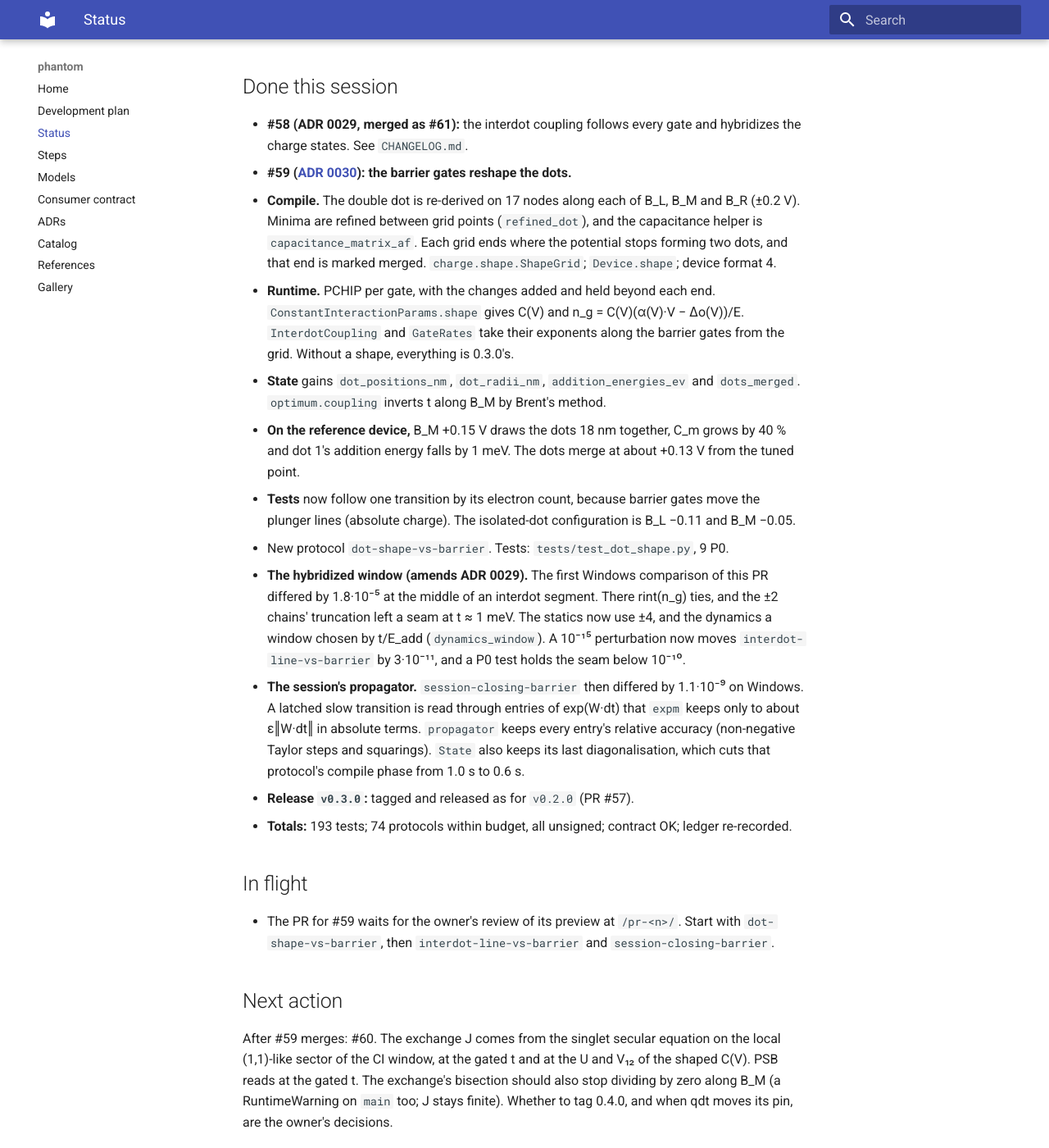
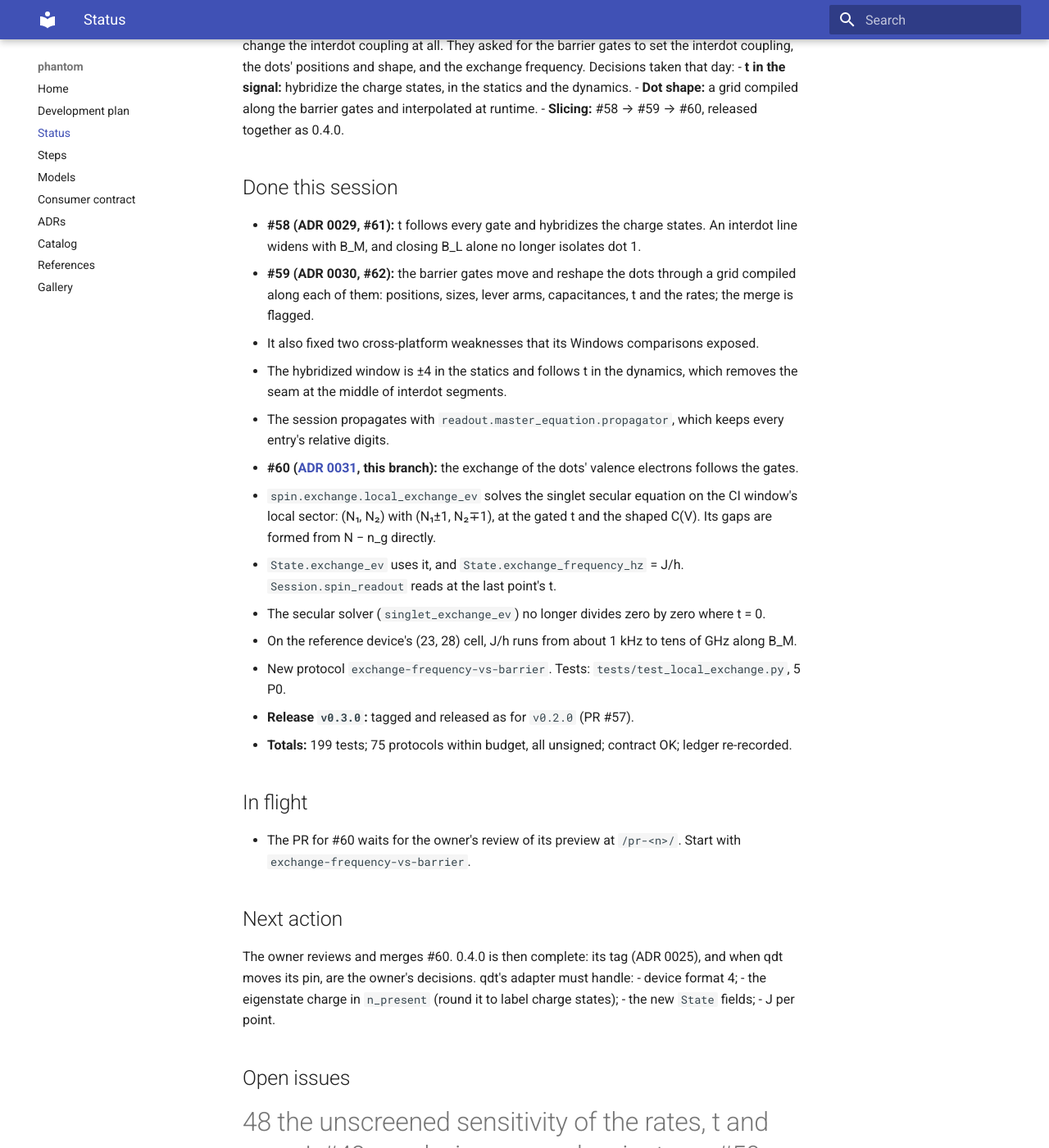
Before and after one commit to CowboyQuantum/phantom, an MkDocs documentation site: the page built from docs/STATUS.md, in a window 1280 px wide and 1400 px high, scrolled down 578 px. Shown: the whole window at 82% size. Built offline with MkDocs 1.6.1 and Material for MkDocs 9.7.7, drawn with Linux system fonts in a browser that asks for light colours; some of the changed text lies outside the part shown.

Commit message:
docs(adr): ADR 0031 the exchange of the valence electrons follows the gates; CONTRACT, CHANGELOG, MODELS, STATUS (#60)
Co-Authored-By: Claude Opus 5.5 <noreply@anthropic.com>

```diff
--- a/docs/STATUS.md
+++ b/docs/STATUS.md
@@ -3,86 +3,82 @@
 > Rewritten at the end of every session. Never appended. A fresh session continues from this file alone.
 
 **Current step:** none in flight. Released: `v0.2.0` (on `f72daac`) and `v0.3.0` (on `6920f19`). 0.4.0 is
-untagged: it carries #58 (merged as #61) and #59 (this branch), and #60 is planned for it. Steps 1–7 are
-built; their open items (sign-offs, catalog entries, P1 rows, the solver) are on #16, #17, #25, #28, #32,
-#34 and #37.
-**Branch:** `issue-59/barrier-shaped-dots` (PR against `main`). `main` is at `663a7ab`, the merge of #61.
-**Last session:** 2026-10-31. The owner found in a simulated tune-up that the barrier gates did not
-change the interdot coupling at all. They asked for the barrier gates to set the interdot coupling, the
-dots' positions and shape, and later the exchange. Decisions taken that day:
+untagged and complete once this branch merges: #58 (merged as #61), #59 (merged as #62) and #60 (this
+branch). Steps 1–7 are built; their open items (sign-offs, catalog entries, P1 rows, the solver) are on
+#16, #17, #25, #28, #32, #34 and #37.
+**Branch:** `issue-60/exchange-follows-barriers` (PR against `main`). `main` is at `204de96`, the merge of
+#62.
+**Last session:** 2026-10-31. In a simulated tune-up the owner found that the barrier gates did not change
+the interdot coupling at all. They asked for the barrier gates to set the interdot coupling, the dots'
+positions and shape, and the exchange frequency. Decisions taken that day:
 - **t in the signal:** hybridize the charge states, in the statics and the dynamics.
 - **Dot shape:** a grid compiled along the barrier gates and interpolated at runtime.
 - **Slicing:** #58 → #59 → #60, released together as 0.4.0.
 
 ## Done this session
-- **#58 (ADR 0029, merged as #61):** the interdot coupling follows every gate and hybridizes the charge
-  states. See `CHANGELOG.md`.
-- **#59 ([ADR 0030](adr/0030-the-barrier-gates-reshape-the-dots-through-a-compiled-grid.md)): the barrier
-  gates reshape the dots.**
-  - **Compile.** The double dot is re-derived on 17 nodes along each of B_L, B_M and B_R (±0.2 V). Minima
-    are refined between grid points (`refined_dot`), and the capacitance helper is
-    `capacitance_matrix_af`. Each grid ends where the potential stops forming two dots, and that end is
-    marked merged. `charge.shape.ShapeGrid`; `Device.shape`; device format 4.
-  - **Runtime.** PCHIP per gate, with the changes added and held beyond each end.
-    `ConstantInteractionParams.shape` gives C(V) and n_g = C(V)(α(V)·V − Δo(V))/E. `InterdotCoupling` and
-    `GateRates` take their exponents along the barrier gates from the grid. Without a shape, everything
-    is 0.3.0's.
-  - **State** gains `dot_positions_nm`, `dot_radii_nm`, `addition_energies_ev` and `dots_merged`.
-    `optimum.coupling` inverts t along B_M by Brent's method.
-  - **On the reference device,** B_M +0.15 V draws the dots 18 nm together, C_m grows by 40 % and dot 1's
-    addition energy falls by 1 meV. The dots merge at about +0.13 V from the tuned point.
-  - **Tests** now follow one transition by its electron count, because barrier gates move the plunger
-    lines (absolute charge). The isolated-dot configuration is B_L −0.11 and B_M −0.05.
-  - New protocol `dot-shape-vs-barrier`. Tests: `tests/test_dot_shape.py`, 9 P0.
-  - **The hybridized window (amends ADR 0029).** The first Windows comparison of this PR differed by
-    1.8·10⁻⁵ at the middle of an interdot segment. There rint(n_g) ties, and the ±2 chains' truncation
-    left a seam at t ≈ 1 meV. The statics now use ±4, and the dynamics a window chosen by t/E_add
-    (`dynamics_window`). A 10⁻¹⁵ perturbation now moves `interdot-line-vs-barrier` by 3·10⁻¹¹, and a P0
-    test holds the seam below 10⁻¹⁰.
-  - **The session's propagator.** `session-closing-barrier` then differed by 1.1·10⁻⁹ on Windows. A latched
-    slow transition is read through entries of exp(W·dt) that `expm` keeps only to about ε‖W·dt‖ in
-    absolute terms. `propagator` keeps every entry's relative accuracy (non-negative Taylor steps and
-    squarings). `State` also keeps its last diagonalisation, which cuts that protocol's compile phase
-    from 1.0 s to 0.6 s.
+- **#58 (ADR 0029, #61):** t follows every gate and hybridizes the charge states. An interdot line widens
+  with B_M, and closing B_L alone no longer isolates dot 1.
+- **#59 (ADR 0030, #62):** the barrier gates move and reshape the dots through a grid compiled along each
+  of them: positions, sizes, lever arms, capacitances, t and the rates; the merge is flagged.
+  - It also fixed two cross-platform weaknesses that its Windows comparisons exposed.
+  - The hybridized window is ±4 in the statics and follows t in the dynamics, which removes the seam at
+    the middle of interdot segments.
+  - The session propagates with `readout.master_equation.propagator`, which keeps every entry's
+    relative digits.
+- **#60 ([ADR 0031](adr/0031-the-exchange-of-the-valence-electrons-follows-the-gates.md), this
+  branch):** the exchange of the dots' valence electrons follows the gates.
+  - `spin.exchange.local_exchange_ev` solves the singlet secular equation on the CI window's local
+    sector: (N₁, N₂) with (N₁±1, N₂∓1), at the gated t and the shaped C(V). Its gaps are formed from
+    N − n_g directly.
+  - `State.exchange_ev` uses it, and `State.exchange_frequency_hz` = J/h. `Session.spin_readout`
+    reads at the last point's t.
+  - The secular solver (`singlet_exchange_ev`) no longer divides zero by zero where t = 0.
+  - On the reference device's (23, 28) cell, J/h runs from about 1 kHz to tens of GHz along B_M.
+  - New protocol `exchange-frequency-vs-barrier`. Tests: `tests/test_local_exchange.py`, 5 P0.
 - **Release `v0.3.0`:** tagged and released as for `v0.2.0` (PR #57).
-- **Totals:** 193 tests; 74 protocols within budget, all unsigned; contract OK; ledger re-recorded.
+- **Totals:** 199 tests; 75 protocols within budget, all unsigned; contract OK; ledger re-recorded.
 
 ## In flight
-- The PR for #59 waits for the owner's review of its preview at `/pr-<n>/`. Start with
-  `dot-shape-vs-barrier`, then `interdot-line-vs-barrier` and `session-closing-barrier`.
+- The PR for #60 waits for the owner's review of its preview at `/pr-<n>/`. Start with
+  `exchange-frequency-vs-barrier`.
 
 ## Next action
-After #59 merges: #60. The exchange J comes from the singlet secular equation on the local (1,1)-like
-sector of the CI window, at the gated t and at the U and V₁₂ of the shaped C(V). PSB reads at the gated t.
-The exchange's bisection should also stop dividing by zero along B_M (a RuntimeWarning on `main` too; J
-stays finite). Whether to tag 0.4.0, and when qdt moves its pin, are the owner's decisions.
+The owner reviews and merges #60. 0.4.0 is then complete: its tag (ADR 0025), and when qdt moves its
+pin, are the owner's decisions. qdt's adapter must handle:
+- device format 4;
+- the eigenstate charge in `n_present` (round it to label charge states);
+- the new `State` fields;
+- J per point.
 
 ## Open issues
-#59 and #60 (this line of work); #48 the unscreened sensitivity of the rates and t (the plungers move t
-as much as B_M); #49 per-device sensor-barrier tune; #50 gate 1/f placeholder; #51 cp1252 console; #41
-spin driven by voltages. Open blockers: none. Open decisions: plan §8 #1 (solver); release cadence
-against qdt's pins.
+#48 the unscreened sensitivity of the rates, t and now J; #49 per-device sensor-barrier tune; #50 gate
+1/f placeholder; #51 cp1252 console; #41 spin driven by voltages. Candidates for new issues:
+- the spin layer's sweet spot and gate fidelity on the device's local sector (ADR 0031, deferred);
+- the plungers and the sensor's β on the shape grid (ADR 0030);
+- a charge-dephasing rate and a Landau–Zener step for the hybridized dynamics (ADR 0029).
+
+Open blockers: none. Open decisions: plan §8 #1 (solver); release cadence against qdt's pins.
 
 ## Known gaps
-- **Owner-dependent, never blocking:** sign-offs for all 74 protocols; catalog entries #1–#14;
+- **Owner-dependent, never blocking:** sign-offs for all 75 protocols; catalog entries #1–#14;
   confirming the ten `proposed` reference entries.
+- **Exchange (ADR 0031):**
+  - J jumps where the ground charge state changes.
+  - The sector has spinless orbitals and one valley.
+  - The spin layer's Hubbard models and the coherence optimum keep the few-electron J at their
+    symmetric point.
 - **Shape (ADR 0030):**
   - The gates' changes add, with no cross terms.
-  - C_m comes from the sphere formula, so a merged double dot never becomes one dot; points past the
-    merge are held and flagged.
-  - The compile tier's curvature has pixel noise of about 1 %.
-  - The sensor's β and the attempt rates stay at the operating point. The plungers are not on the grid.
-  - A rate along a barrier gate levels off at about half the attempt rate.
-- **Hybridization (ADR 0029):**
-  - The projection between samples assumes a dwell long against ħ/Ω. There is no charge dephasing and
-    no Landau–Zener step.
-  - The model is spinless.
-  - `State.exchange_ev` still uses the barrier-only exponential, until #60.
-- **Rates and t:** linear in the gates other than the barrier gates, within about 20 % over ±10 mV. No
-  screening until the FEM backend exists.
-- **Sensor process:** first-order split within a dwell; sequential noise; no joint dot–sensor energy
-  (ADR 0028).
-- **Placeholders** (`calibration: none`): as listed in the step files and ADRs 0019–0030.
-- **Cross-platform (ADR 0014):** avoid digit-cancelling quantities. Condition diagonalisations and sum
-  charges relative to a centre.
+  - C_m comes from the sphere formula, so a merged double dot is held and flagged, not modelled.
+  - The compile tier's curvature has about 1 % pixel noise.
+  - The sensor's β, the attempt rates and the plungers are not on the grid.
+- **Hybridization (ADR 0029):** the projection assumes a dwell long against ħ/Ω, with no charge
+  dephasing; the model is spinless.
+- **Rates and t:** linear in the non-barrier gates; no screening until the FEM backend exists.
+- **Sensor process:** first-order split; sequential noise; no joint dot–sensor energy (ADR 0028).
+- **Placeholders** (`calibration: none`): as listed in the step files and ADRs 0019–0031.
+- **Cross-platform (ADR 0014):**
+  - Avoid digit-cancelling quantities. Condition diagonalisations and sum charges relative to a centre.
+  - Keep window truncation far below 1e-9 at rint ties.
+  - Propagate generators with non-negative steps. Form gaps from N − n_g.
 - **Pages:** the source is `gh-pages` (root); per-PR previews are under `/pr-<n>/`.
--- /dev/null
+++ b/docs/adr/0031-the-exchange-of-the-valence-electrons-follows-the-gates.md
@@ -0,0 +1,82 @@
+# 0031 — The exchange of the dots' valence electrons follows the gates: the singlet secular equation on the CI window's local sector at the gated coupling and the shaped dots; the Pauli readout at the gated coupling
+
+**Status:** Accepted
+**Date:** 2026-10-31
+**Step:** 8 follow-up (issue #60, the last of #58–#60; after ADR 0029 and 0030)
+
+## Context
+After ADR 0029 and 0030 the barrier gates set the interdot coupling and the dots' shape, but not the
+exchange. `State.exchange_ev` came from the two-site Hubbard model (ADR 0021). That model holds 0–2
+electrons per dot and took t from the barrier gate alone, with no ceiling. A compiled device's dots hold
+about 23 electrons each, so away from the Hubbard model's own symmetric point J described an unrelated
+charge configuration. At the reference device's programmed point it read about 13 meV, whether t was
+0.14 or 45 µeV. The Pauli spin blockade (PSB) readout used the compiled t, not the t at the gates.
+The bisection behind J also divided zero by zero where t underflowed: a RuntimeWarning, with a finite
+J.
+
+The owner asked for the barrier gate to set the exchange frequency (2026-10-31).
+
+Three forces shaped the design:
+
+- **Precision.** J spans twelve decades. The secular equation solved relative to E(1,1) keeps its
+  relative digits (ADR 0021), and the charge gaps have to keep theirs.
+- **Consistency.** The CI window already carries the gated t (ADR 0029) and the shaped capacitances
+  (ADR 0030).
+- **Scope.** The spin layer's protocols and the coherence optimum use typed or few-electron Hubbard
+  models at their symmetric point, which sits far from the operating point. There, a t extrapolated
+  from the operating point's slopes would mean nothing.
+
+## Decision
+J at a gate point is the singlet–triplet splitting of the dots' valence electrons, from the
+two-electron secular equation on the CI window's local sector. Specifically:
+
+- **The sector.** The reference is the ground charge state (N₁, N₂) of the hybridized window. The
+  partners are (N₁+1, N₂−1), Δ_L above, and (N₁−1, N₂+1), Δ_R above, at the CI energies at the gates.
+  - Each gap is formed directly from N − n_g, as E(δᵀC⁻¹(N − n_g) + ½δᵀC⁻¹δ) with C = C(V), so it keeps
+    its digits.
+  - A partner with a negative occupation is left out (Δ = +inf).
+  - t is the gated coupling.
+  - `spin.exchange.local_exchange_ev`; the secular solver is shared (`singlet_exchange_ev`). Where
+    t = 0 it returns J = −min(0, Δ_R, Δ_L) without dividing zero by zero.
+- **Meaning.** This is the exchange of a qubit pair where both dots hold an odd number of electrons:
+  the effective (1,1). Elsewhere the valence spins are paired, J describes no qubit, and it stays
+  finite. Like the Hubbard model, the sector has spinless orbitals and one valley.
+- **The consumer surface.**
+  - `State.exchange_ev` is this J, and `State.exchange_frequency_hz` = J/h.
+  - `Session.spin_readout` reads at the interdot coupling of the last point the session was given.
+  - The few-electron Hubbard models, `runtime_hubbard` and the coherence optimum keep the barrier-gate
+    exponential at their symmetric point.
+- **Release.** 0.4.0. Model versions: `spin.exchange` 3, `device.session` 7.
+
+## Consequences
+- Easier:
+  - The barrier gate sets the exchange frequency. On the reference device's (23, 28) cell, J/h goes
+    from about 1 kHz with B_M 50 mV below the programmed point to 230 MHz at it and to tens of GHz as B_M
+    opens. It follows 2t²(1/Δ_R + 1/Δ_L) while t ≪ Δ and falls below it as t nears the gaps.
+  - Across an odd–odd cell, J rises toward both anticrossings (`exchange-frequency-vs-barrier`).
+  - The readout's contrast closes with the barrier.
+- Harder:
+  - **Jumps.** J jumps where the ground charge state changes, because its reference sector changes with
+    it. Inside a cell it is smooth.
+  - **No spin structure.** There are no valleys or orbital excitations in the sector, so for multi-electron
+    valence shells J is the single-orbital estimate.
+  - **Two exchanges.** The Hubbard models in the spin layer still give the few-electron J of ADR 0021 at
+    their symmetric point, so a device's `State.exchange_ev` and `optimum(device).coherence` describe
+    different charge configurations.
+  - **Implausibly large J.** t inherits the unscreened sensitivity of #48, so J reaches tens of GHz
+    within tens of mV.
+- Must now:
+  - A consumer reads J and J/h per point.
+  - A consumer reads the effective (1,1) from the parity of `n_ground`.
+
+## Alternatives considered
+- **Hubbard models placed at the device's valence electrons per point.** Rejected: a 16×16
+  diagonalisation per point, the same physics as the secular equation, and it loses J's digits
+  (ADR 0021).
+- **J as NaN outside odd–odd cells.** Rejected: the contract requires `State` to be finite. The parity is
+  available from `n_ground`.
+- **The spin layer's sweet spot and gate fidelity on the device's local sector.** Deferred. It would move
+  the coherence optimum to the operating point's cell, a change to a signed-off-class protocol family,
+  and should be its own issue.
+- **The compiled t in the readout.** Rejected: the owner asked for the readout to follow the barrier gates
+  too.
```
Also changed, not shown: CHANGELOG.md (+16 -4 lines), docs/CONTRACT.md (+6 -0 lines), docs/MODELS.md (+78 -73 lines), docs/adr/README.md (+1 -0 lines).
